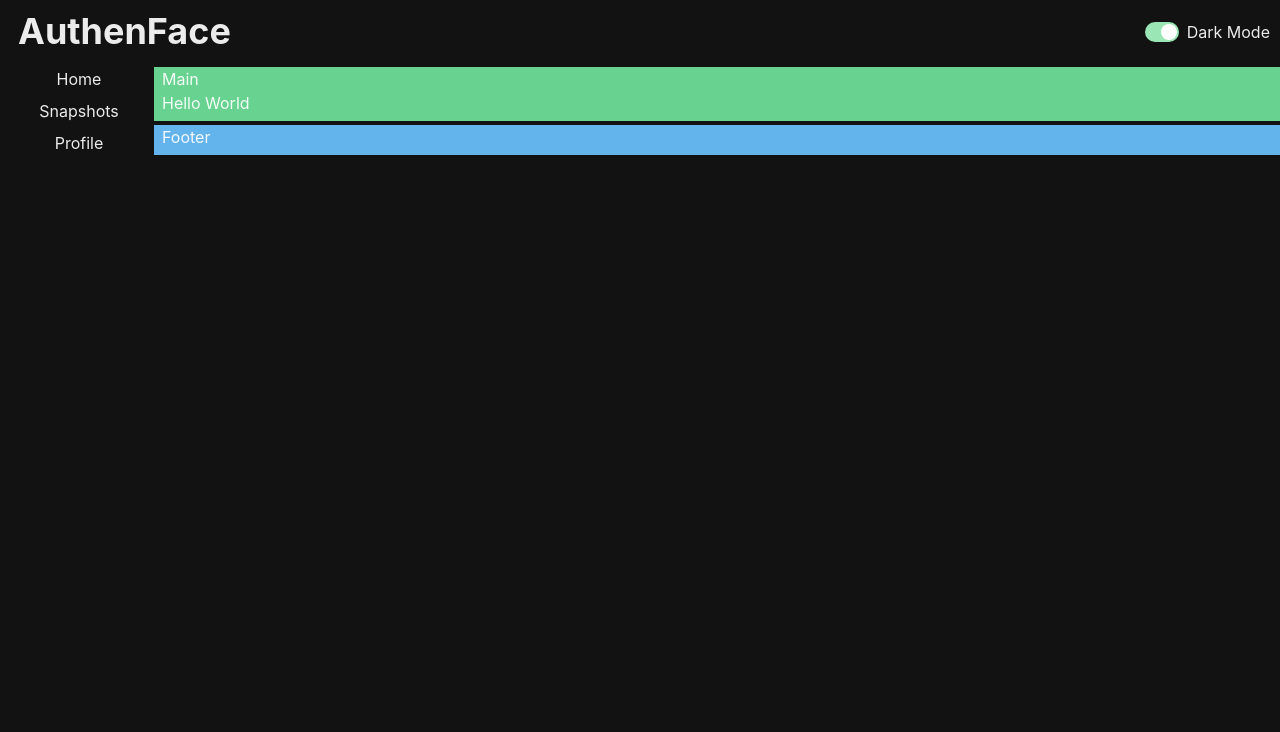
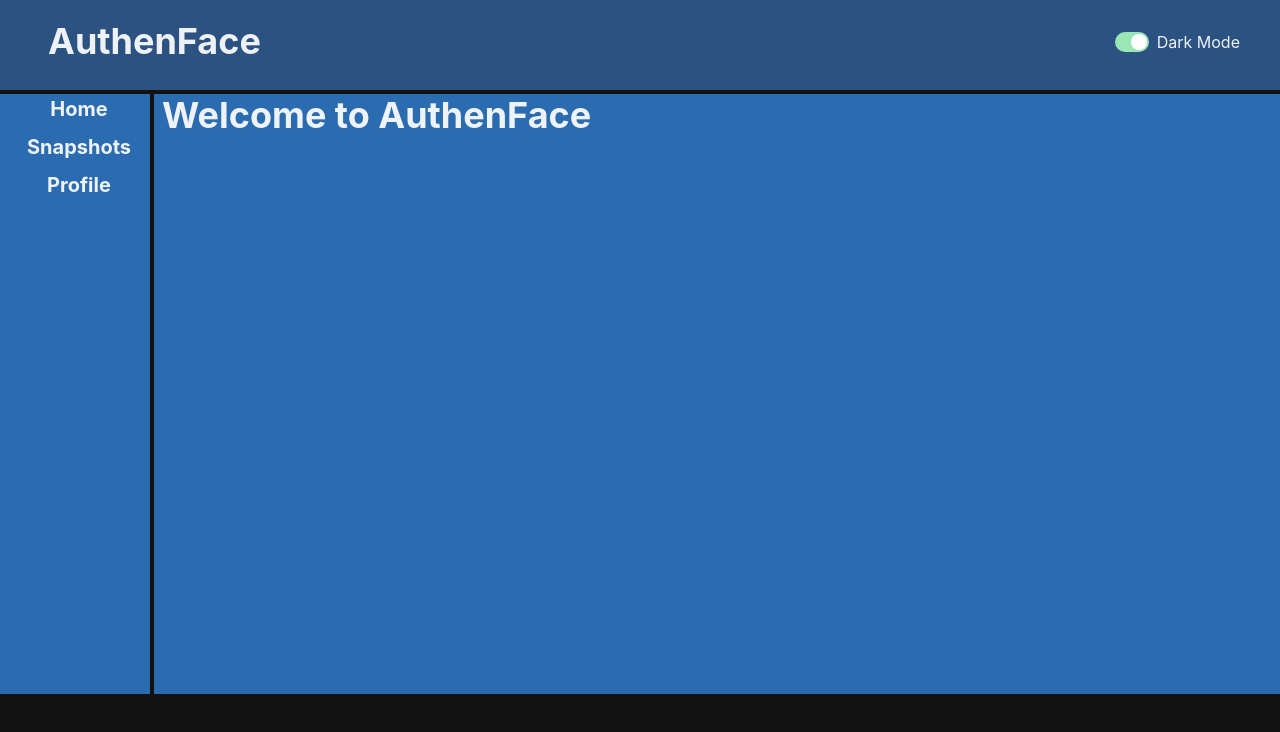
Before and after one commit to Edjery/authenface-frontend, a React (Vite) app: page / in a window 1280 px wide. Shown: the top 732 px of the page. Built offline with nearby package versions, Linux system fonts and the light colour scheme.

Commit message:
fixed homepage

```diff
--- a/src/App.tsx
+++ b/src/App.tsx
@@ -1,26 +1,47 @@
-import { Box, Grid, GridItem } from "@chakra-ui/react";
+import {
+  Box,
+  Center,
+  Flex,
+  Grid,
+  GridItem,
+  Square,
+  useColorMode,
+  Text,
+} from "@chakra-ui/react";
+import MainHomeBody from "./components/MainHomeBody";
 import NavBar from "./components/NavBar";
 import SideBar from "./components/SideBar";
 
 function App() {
+  const { colorMode } = useColorMode();
+
   return (
     <Grid
-      templateAreas={`"header header" "nav main" "nav footer"`}
+      templateAreas={`"header header" "nav main"`}
+      gridTemplateRows={"90px 600px"}
       gridTemplateColumns={"150px 1fr"}
       gap="1"
     >
-      <GridItem pl="2" area={"header"}>
+      <GridItem
+        pl="2"
+        area={"header"}
+        bg={colorMode === "dark" ? "blue.700" : "blue.300"}
+      >
         <NavBar />
       </GridItem>
-      <GridItem pl="2" area={"nav"}>
+      <GridItem
+        pl="2"
+        area={"nav"}
+        bg={colorMode === "dark" ? "blue.600" : "blue.200"}
+      >
         <SideBar />
       </GridItem>
-      <GridItem pl="2" bg="green.300" area={"main"}>
-        Main
-        <Box>Hello World</Box>
-      </GridItem>
-      <GridItem pl="2" bg="blue.300" area={"footer"}>
-        Footer
+      <GridItem
+        pl="2"
+        area={"main"}
+        bg={colorMode === "dark" ? "blue.600" : "blue.200"}
+      >
+        <MainHomeBody />
       </GridItem>
     </Grid>
   );
--- /dev/null
+++ b/src/components/MainHomeBody.tsx
@@ -0,0 +1,11 @@
+import { Box, Heading } from "@chakra-ui/react";
+
+const MainHomeBody = () => {
+  return (
+    <Box>
+      <Heading>Welcome to AuthenFace</Heading>
+    </Box>
+  );
+};
+
+export default MainHomeBody;
--- a/src/components/NavBar.tsx
+++ b/src/components/NavBar.tsx
@@ -3,7 +3,7 @@ import ColorModeSwitch from "./ColorModeSwitch";
 
 const NavBar = () => {
   return (
-    <HStack padding="10px" justifyContent="space-between">
+    <HStack mt={5} mx={10} justifyContent="space-between">
       <Heading>AuthenFace</Heading>
       <ColorModeSwitch />
     </HStack>
--- a/src/components/SideBar.tsx
+++ b/src/components/SideBar.tsx
@@ -2,7 +2,7 @@ import { Link, VStack } from "@chakra-ui/react";
 
 const SideBar = () => {
   return (
-    <VStack>
+    <VStack fontSize="xl" as="b">
       <Link>Home</Link>
       <Link>Snapshots</Link>
       <Link>Profile</Link>
```
